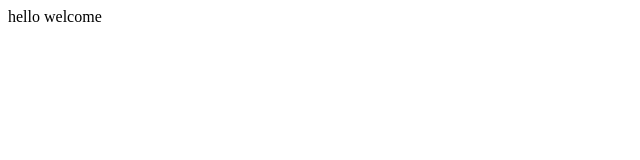
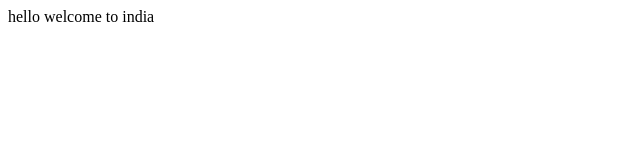
Before and after one commit to priyanka14114/JavaWeb, a plain HTML site: page index.html in a window 1280 px wide. Shown: the full height of the page, 0-640 px from the left. Drawn offline with Linux system fonts and the light colour scheme.

Commit message:
second commit to index.html

```diff
--- a/index.html
+++ b/index.html
@@ -1,6 +1,6 @@
 <html>
 <head>
 </head>
-hello welcome
+hello welcome to india
 <body>
 </body>
```
